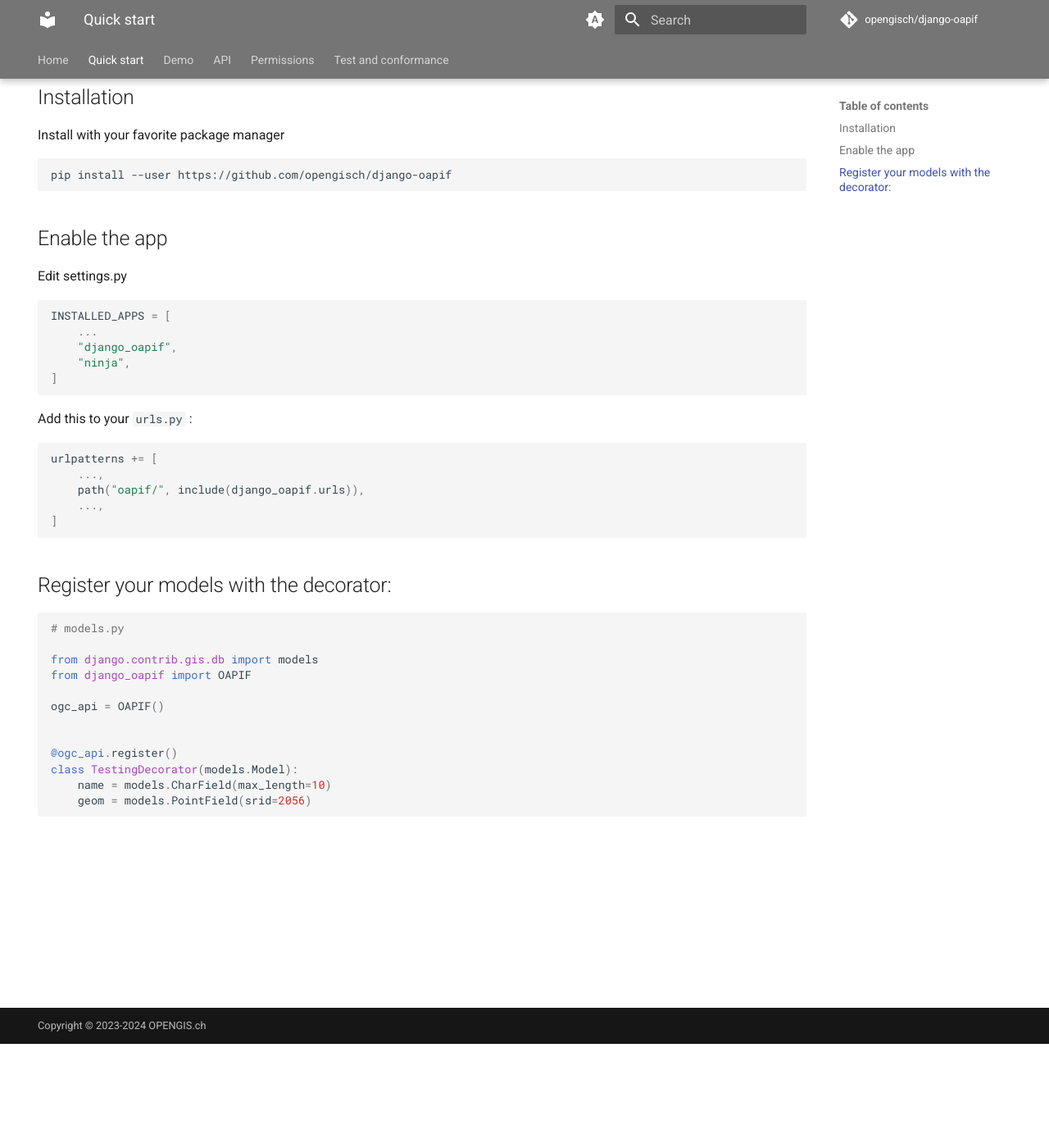
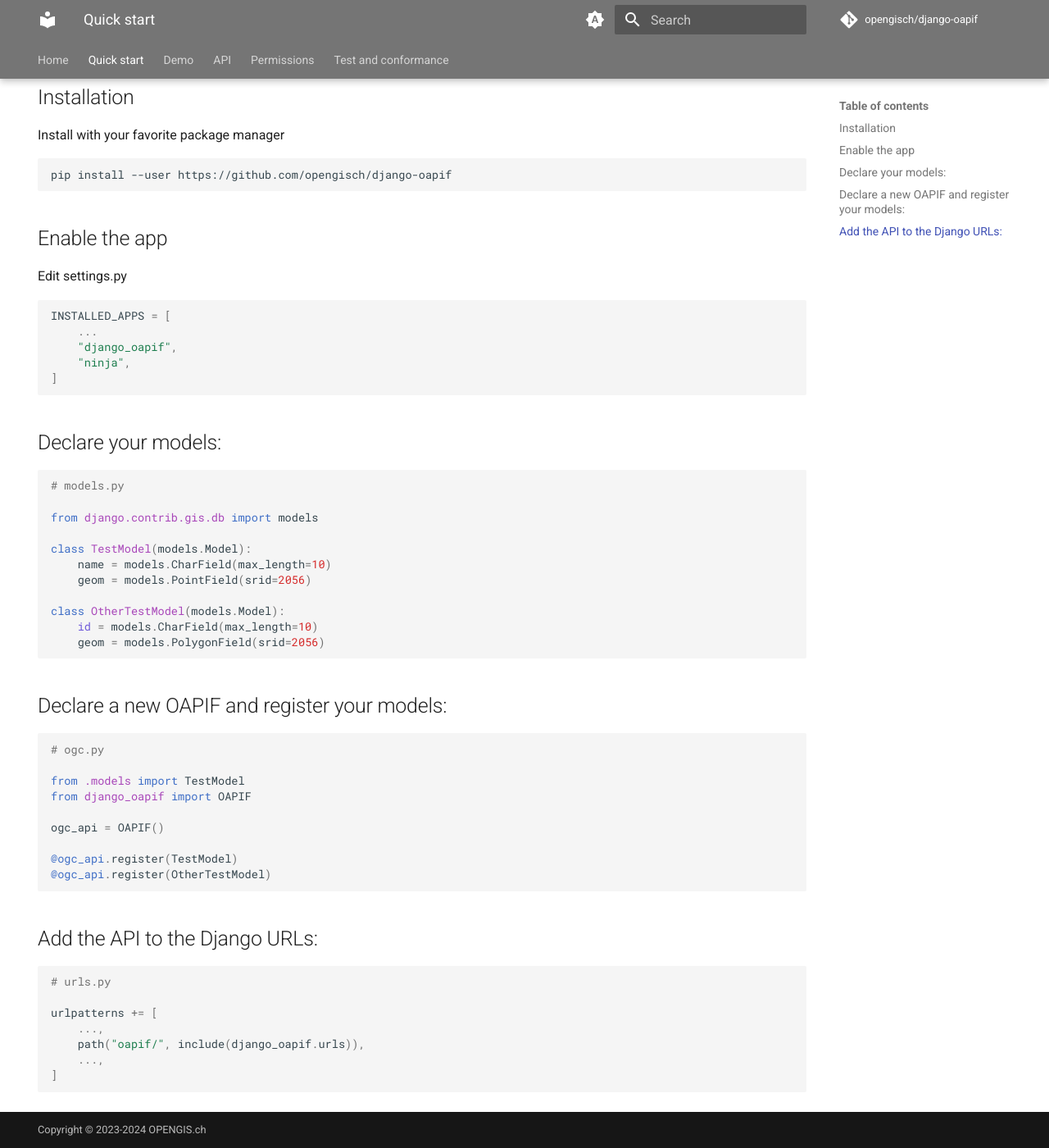
Before and after one commit to opengisch/django-oapif, an MkDocs documentation site: the page built from docs/content/quick-start.md, in a window 1280 px wide and 1400 px high, scrolled down 127 px. Shown: the whole window at 82% size. Built offline with MkDocs 1.6.1 and Material for MkDocs 9.7.7, drawn with Linux system fonts in a browser that asks for light colours; comment, search, counter and statistics services are not loaded.

Commit message:
Update docs

````diff
--- a/docs/content/quick-start.md
+++ b/docs/content/quick-start.md
@@ -25,28 +25,44 @@
 ]
 ```
 
-Add this to your `urls.py` :
+## Declare your models:
+
 ```python
+# models.py
+
+from django.contrib.gis.db import models
+
+class TestModel(models.Model):
+    name = models.CharField(max_length=10)
+    geom = models.PointField(srid=2056)
+
+class OtherTestModel(models.Model):
+    id = models.CharField(max_length=10)
+    geom = models.PolygonField(srid=2056)
+```
+
+## Declare a new OAPIF and register your models:
+
+```python
+# ogc.py
+
+from .models import TestModel
+from django_oapif import OAPIF
+
+ogc_api = OAPIF()
+
+@ogc_api.register(TestModel)
+@ogc_api.register(OtherTestModel)
+```
+
+
+## Add the API to the Django URLs:
+```python
+# urls.py
+
 urlpatterns += [
     ...,
     path("oapif/", include(django_oapif.urls)),
     ...,
 ]
 ```
-
-## Register your models with the decorator:
-
-```python
-# models.py
-
-from django.contrib.gis.db import models
-from django_oapif import OAPIF
-
-ogc_api = OAPIF()
-
-
-@ogc_api.register()
-class TestingDecorator(models.Model):
-    name = models.CharField(max_length=10)
-    geom = models.PointField(srid=2056)
-```
````
Also changed, not shown: docs/content/api.md (+4 -4 lines), docs/content/demo.md (+1 -2 lines), docs/content/index.md (+1 -0 lines), docs/content/permissions.md (+15 -7 lines), 2 other files.
